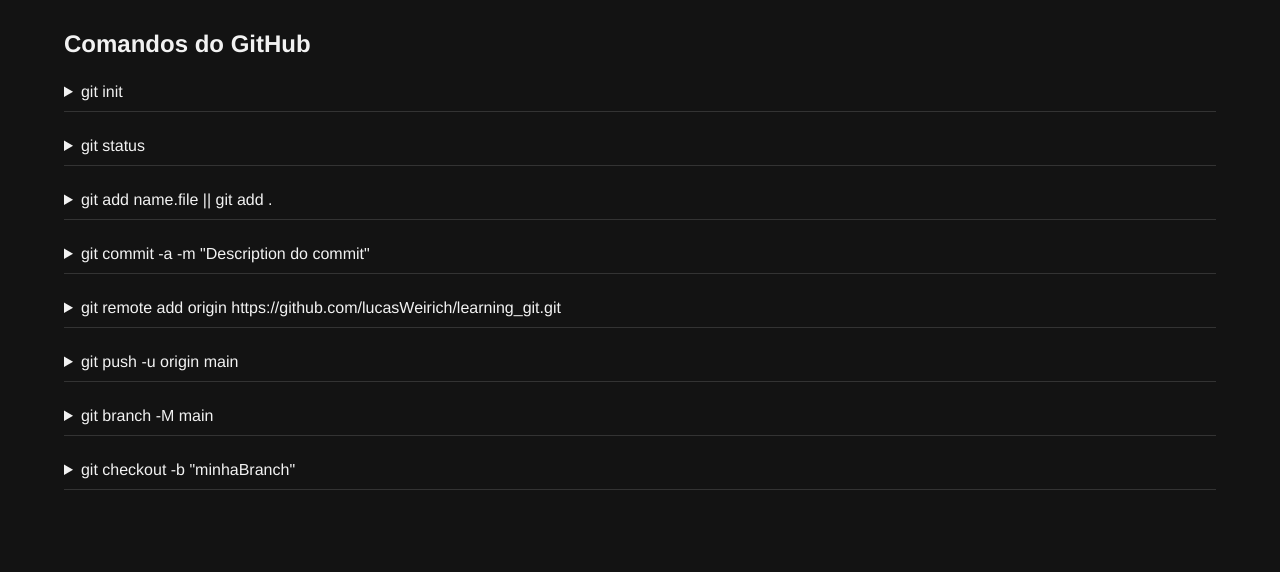
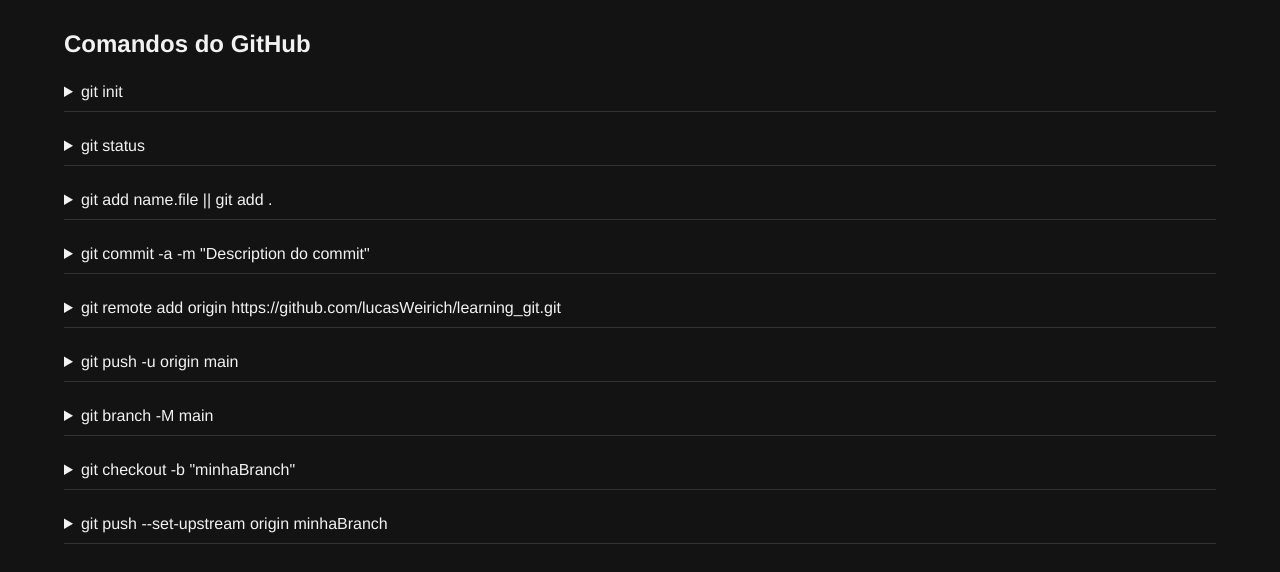
Before and after one commit to lucasWeirich/learning_git, a plain HTML site: page index.html in a window 1280 px wide. Drawn offline with Linux system fonts and the light colour scheme.

Commit message:
commit descricao git push da minhaBranch

```diff
--- a/index.html
+++ b/index.html
@@ -103,6 +103,16 @@
         </p>
       </div>
     </details>
+
+    <details>
+      <summary>git push --set-upstream origin minhaBranch</summary>
+
+      <div class="__content">
+        <p>
+          Utilizado para empurrar (push) uma nova branch (ramificação) chamada "minhaBranch" para um repositório remoto chamado "origin" e definir essa nova branch como o upstream da branch local.
+        </p>
+      </div>
+    </details>
   </div><!-- container -->
 </body>
 
```
